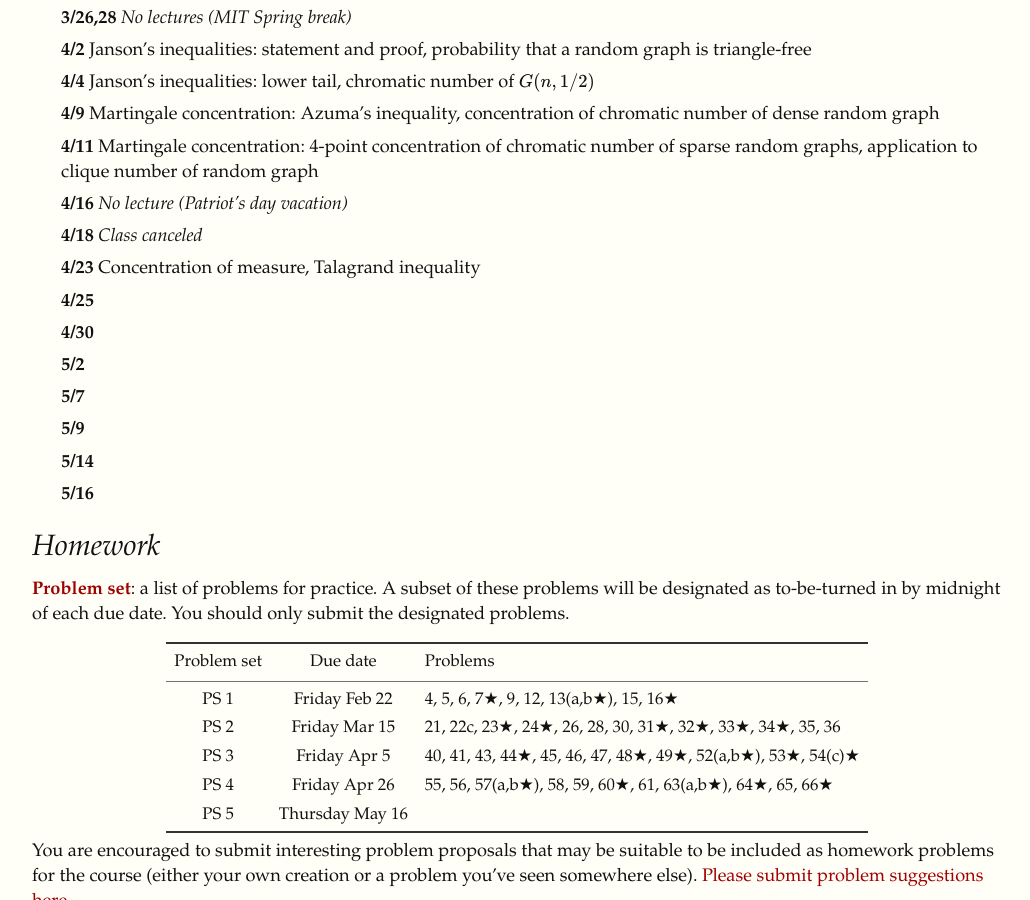
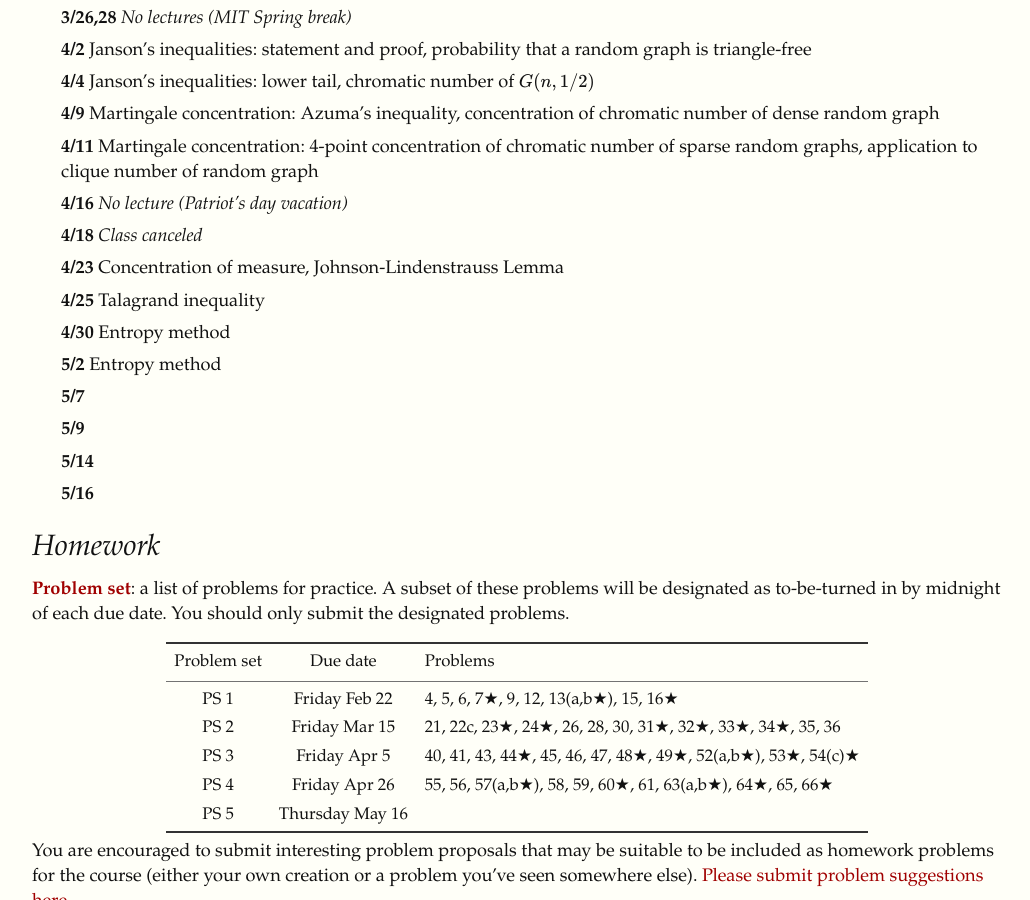
Before and after one commit to yufeizhao/yufeizhao.github.io, a Jekyll site: the page built from pm/index.md, in a window 1280 px wide and 900 px high, scrolled down 1334 px. Shown: the whole window, without its empty margins (123-1153 px from the left). Built offline with Jekyll 4.4.1, drawn with Linux system fonts in a browser that asks for light colours; nearby versions of some CDN libraries; formulas are drawn with MathJax 3.

Commit message:
syllabus

```diff
--- a/pm/index.md
+++ b/pm/index.md
@@ -52,10 +52,10 @@ A graduate-level introduction to the probabilistic method, a fundamental and pow
 - **4/11** Martingale concentration: 4-point concentration of chromatic number of sparse random graphs, application to clique number of random graph
 - **4/16** _No lecture (Patriot's day vacation)_
 - **4/18** _Class canceled_
-- **4/23** Concentration of measure, Talagrand inequality
-- **4/25**
-- **4/30**
-- **5/2**
+- **4/23** Concentration of measure, Johnson-Lindenstrauss Lemma
+- **4/25** Talagrand inequality
+- **4/30** Entropy method
+- **5/2** Entropy method
 - **5/7**
 - **5/9**
 - **5/14**
```
